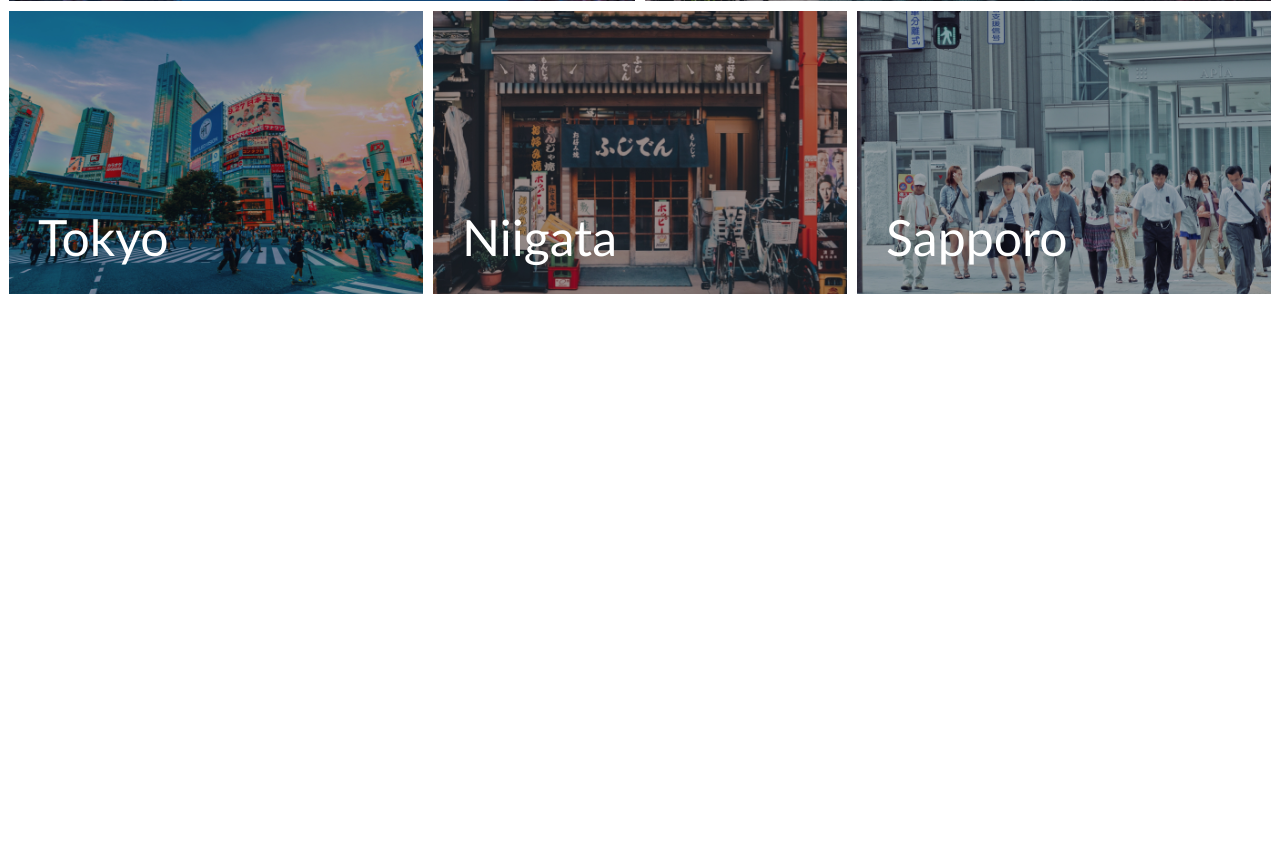
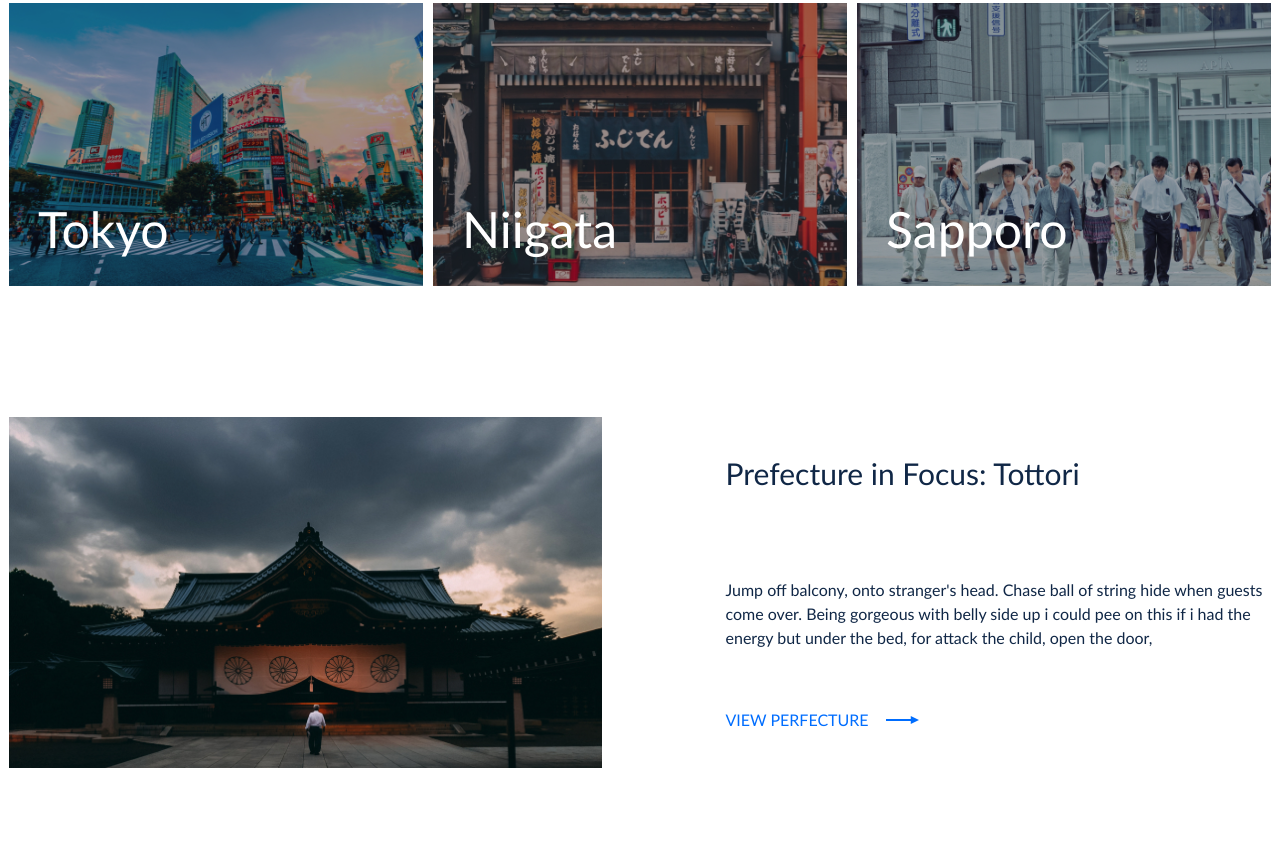
Before and after one commit to sleepypancake/travel_LP, a website built with Parcel: page index.html in a window 1280 px wide. Shown: the part 1942-2784 px from the top of the page. Before the commit the page ends 2367 px from the top, so only its background shows below. Built offline with nearby package versions, Linux system fonts and the light colour scheme.

Commit message:
Added tours block

```diff
--- a/css/style.css
+++ b/css/style.css
@@ -458,6 +458,7 @@
   text-decoration: none;
   background: url(../img/svg/arrow-right-ico.svg) no-repeat 95% center;
   transition: 0.2s all;
+  text-transform: uppercase;
 }
 
 .btn-arrow:hover, .btn-arrow:focus{
@@ -512,7 +513,8 @@
 
 /* Intro styles start */
 .intro{
-  min-height: 100vh;
+  height: 100vh;
+  min-height: 962px;
   background: url(../img/intro-bg.jpg) no-repeat center;
   background-size: cover;
   padding-top: 263px;
@@ -544,10 +546,6 @@
 .search-form_info{
   display: flex;
   flex-wrap: wrap;
-}
-
-.search-form_wrap{
-  margin-bottom: 153px;
 }
 
 .search-form_field{
@@ -742,3 +740,38 @@
   z-index: 5;
 }
 /* Places styles end */
+
+/* Tours styles start */
+
+.tours{
+  margin-bottom: 139px;
+}
+
+.tour_info{
+  padding-left: 47px;
+}
+
+.tours_tour{
+  display: grid;
+  grid-template-columns: repeat(2, 1fr);
+  grid-gap: 0 77px;
+  align-items: center;
+  margin-bottom: 77px;
+}
+
+.tour_title{
+  font-weight: 500;
+  font-size: 30px;
+  line-height: 40px;
+  margin-bottom: 85px;
+}
+
+.tour_desc{
+  font-size: 16px;
+  line-height: 24px;
+  margin-bottom: 58px;
+}
+
+
+
+/* Tours styles end */
--- a/index.html
+++ b/index.html
@@ -170,6 +170,47 @@
         </div>
       </section>
       <!-- Places end -->
+
+      <!-- Tours start -->
+      <div class="tours">
+        <div class="wrapper-full">
+          <div class="tours_tour tour">
+            <div class="tour_pic">
+              <img src="img/tour-1.jpg" alt="Prefecture in Focus: Tottori" class="tour_thumb">
+            </div>
+            <div class="tour_info">
+              <h3 class="tour_title">
+                Prefecture in Focus: Tottori
+              </h3>
+              <p class="tour_desc">
+                Jump off balcony, onto stranger's head. Chase ball of string hide when guests come over.
+                Being gorgeous with belly side up i could pee on this
+                if i had the energy but under the bed, for attack the child, open the door,
+              </p>
+              <a href="#" class="tour_more btn-arrow">view perfecture</a>
+            </div>
+          </div>
+
+          <div class="tours_tour tour">
+            <div class="tour_info">
+              <h3 class="tour_title">
+                Featured Neighborhood: Kyoto’s Arashiyama
+              </h3>
+              <p class="tour_desc">
+                Jump off balcony, onto stranger's head. Chase ball of string hide when guests come over.
+                Being gorgeous with belly side up i could pee on this
+                if i had the energy but under the bed, for attack the child, open the door,
+              </p>
+              <a href="#" class="tour_more btn-arrow">view neighbourhood</a>
+            </div>
+            <div class="tour_pic">
+              <img src="img/tour-2.jpg" alt="Featured Neighborhood: Kyoto’s Arashiyama" class="tour_thumb">
+            </div>
+          </div>
+        </div>
+      </div>
+
+      <!-- Tours end -->
     </main>
 </body>
 </html>
```
Also changed, not shown: img/tour-1.jpg (added), img/tour-2.jpg (added).
